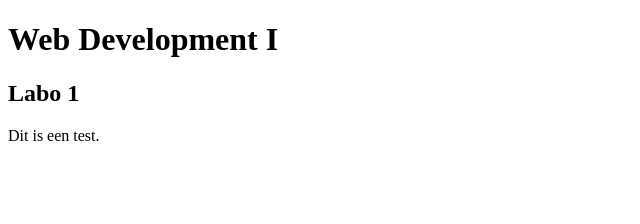
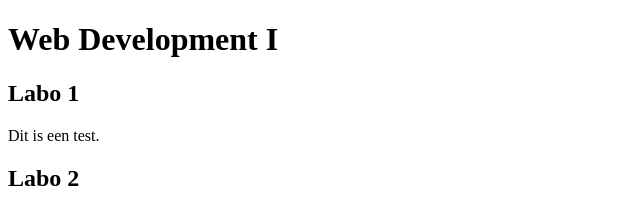
Before and after one commit to r1121377/webdevelopment, a plain HTML site: page index.html in a window 1280 px wide. Shown: the whole page, without its empty margins (0-640 px from the left). Drawn offline with Linux system fonts and the light colour scheme.

Commit message:
Update index.html

```diff
--- a/index.html
+++ b/index.html
@@ -8,5 +8,6 @@
 <h1>Web Development I</h1>
 <h2>Labo 1</h2>
 <p>Dit is een test.</p>
+<h2>Labo 2</h2>
 </body>
 </html>
```
